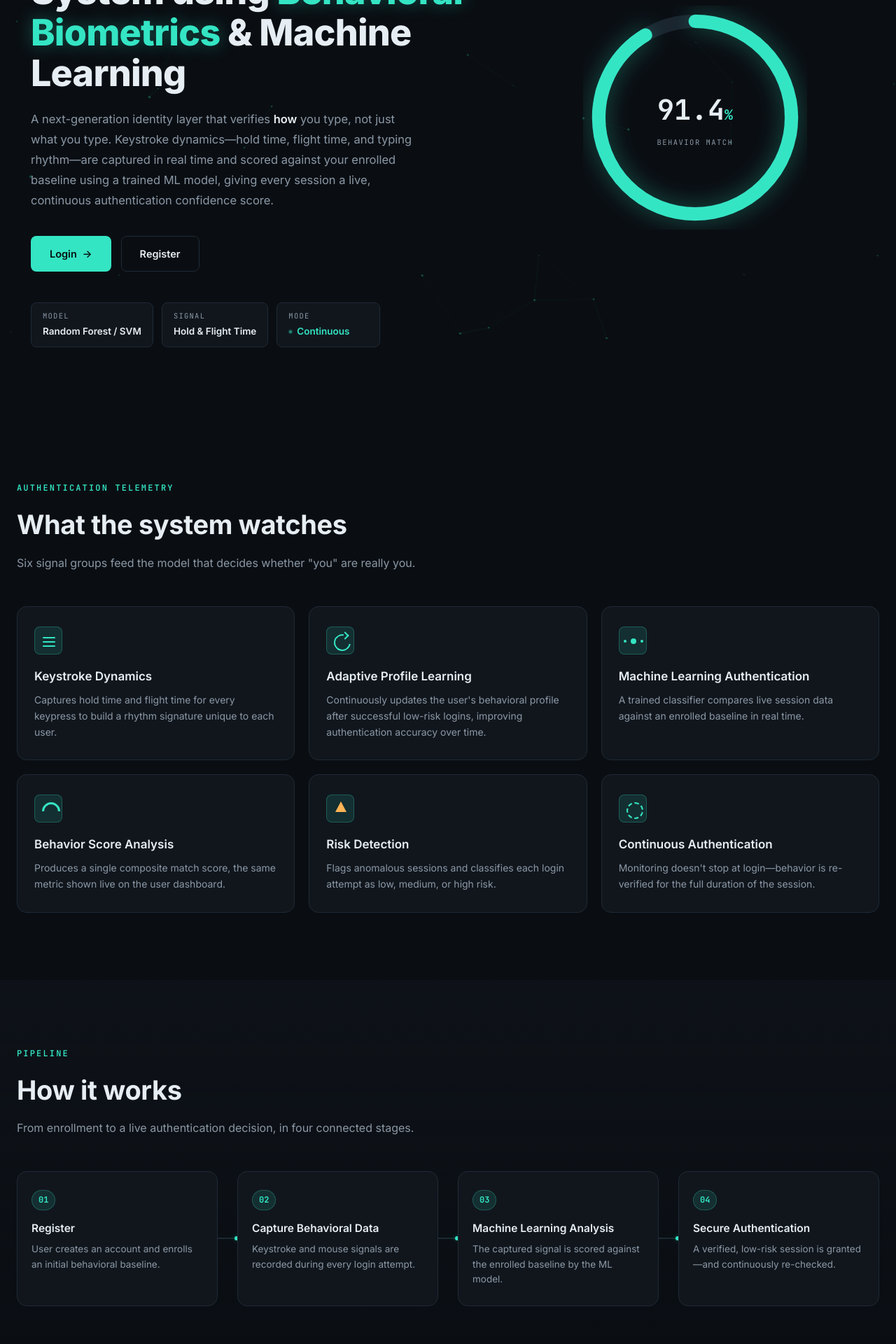
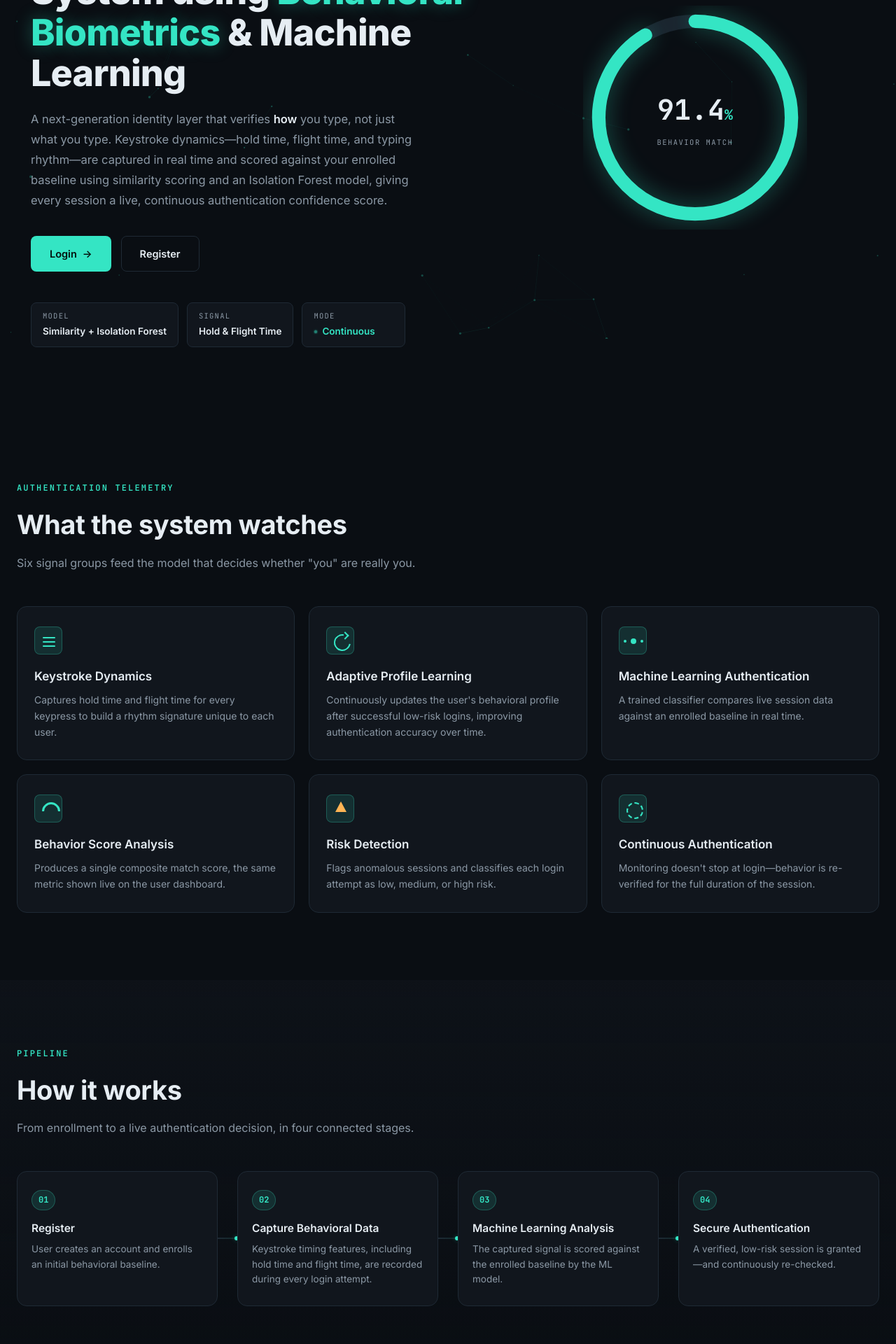
Before and after one commit to Divyanshu230/behavioral-authentication, a Flask app: page / in a window 1280 px wide. Shown: the part 316-2236 px from the top of the page at 70% size. Run offline with Flask 3, Linux system fonts and the light colour scheme; parts of the project's set-up code (start-up, migrations or seed data) failed here and were passed over.

Commit message:
Fix duplicate HTML IDs, update live verification status, and improve dashboard synchronization

```diff
--- a/templates/dashboard.html
+++ b/templates/dashboard.html
@@ -337,7 +337,7 @@
 
         <div class="monitor-stat">
             <span class="readout-label">Live Behavior Score</span>
-            <div class="card-value" id="liveTrustScore">
+            <div class="card-value" id="sessionTrustScore">
                 {{ behavior_score }}<span class="unit">%</span>
             </div>
         </div>
@@ -353,7 +353,7 @@
             <span class="readout-label">Current Status</span>
 
             <span
-                id="livePrediction"
+                id="sessionPrediction"
                 class="status-badge">
                 Waiting...
             </span>
@@ -364,7 +364,7 @@
             <span class="readout-label">Risk Level</span>
 
             <span
-                id="liveRisk"
+                id="sessionRisk"
                 class="status-badge">
                 --
             </span>
--- a/templates/home.html
+++ b/templates/home.html
@@ -70,8 +70,9 @@
           A next-generation identity layer that verifies <em>how</em> you type,
           not just what you type. Keystroke dynamics&mdash;hold time, flight
           time, and typing rhythm&mdash;are captured in real time and scored
-          against your enrolled baseline using a trained ML model, giving every
-          session a live, continuous authentication confidence score.
+          against your enrolled baseline using similarity scoring and an
+          Isolation Forest model, giving every session a live, continuous
+          authentication confidence score.
         </p>
 
         <div class="hero-cta">
@@ -85,7 +86,7 @@
         <div class="hero-telemetry">
           <div class="telemetry-chip">
             <span class="chip-label">MODEL</span>
-            <span class="chip-value">Random Forest / SVM</span>
+            <span class="chip-value">Similarity + Isolation Forest</span>
           </div>
           <div class="telemetry-chip">
             <span class="chip-label">SIGNAL</span>
@@ -214,8 +215,8 @@
             <span class="step-index">02</span>
             <h3>Capture Behavioral Data</h3>
             <p>
-              Keystroke and mouse signals are recorded during every login
-              attempt.
+              Keystroke timing features, including hold time and flight time,
+              are recorded during every login attempt.
             </p>
           </div>
           <div class="step-connector" aria-hidden="true"></div>
@@ -288,7 +289,7 @@
         <div class="about-text">
           <p>
             Traditional authentication relies on something a user knows (such as
-            a password) or possesses (such as an OTP or hardware token),none of
+            a password) or possesses (such as an OTP or hardware token), none of
             which prove that the person entering it is actually the enrolled
             user. This project,
             <strong
```
Also changed, not shown: static/js/dashboard.js (+5 -6 lines).
